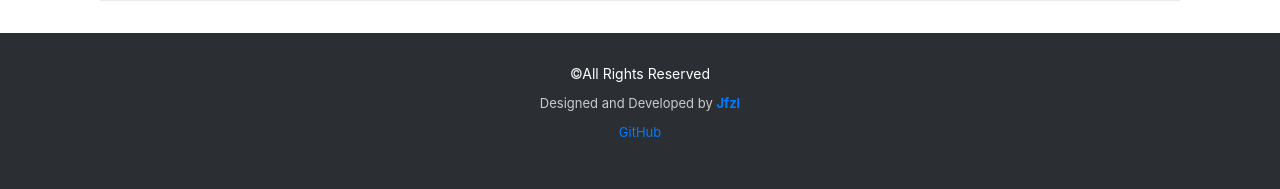
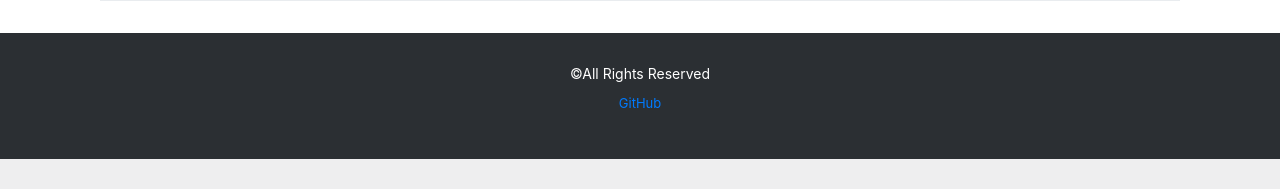
Before and after one commit to jfzlma/marklistGenerator_flask, a Flask app: page / in a window 1280 px wide. Shown: the part 1284-1473 px from the top of the page. After the commit the page ends 1443 px from the top, so only its background shows below. Run offline with Flask 2, Linux system fonts and the light colour scheme; some libraries are stand-ins or nearby versions.

Commit message:
Update layout.html

```diff
--- a/templates/layout.html
+++ b/templates/layout.html
@@ -52,10 +52,10 @@
           <div class="copyright">
             &copy;All Rights Reserved
           </div>
-          <div class="credits">
+<!--           <div class="credits">
             Designed and Developed by <a href="mailto:jfzlma@gmail.com"> <strong>Jfzl</strong> </a>
 
-          </div>
+          </div> -->
              <div class="credits">
             <p class="h7"> <a href="https://github.com/jfzlma/marklistGenerator_flask">GitHub</a> </p>
 
```
